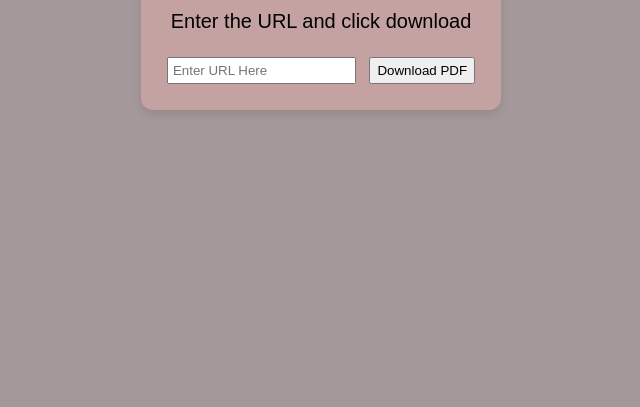
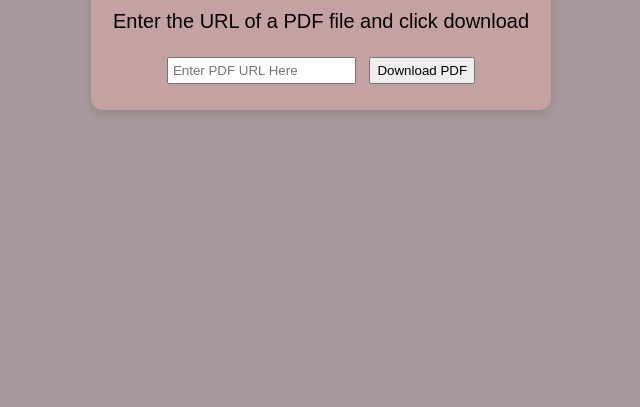
Before and after one commit to Aptarvirus/Free4U, a plain HTML site: page pdf.html in a window 1280 px wide. Shown: the part 393-800 px from the top of the page, without its empty margins (319-959 px from the left). Drawn offline with Linux system fonts and the light colour scheme.

Commit message:
Revise PDF downloader HTML structure and text
Updated the instruction text and placeholder for PDF URL input.

```diff
--- a/pdf.html
+++ b/pdf.html
@@ -9,8 +9,8 @@
 <body>
     <div class="container">
         <h2>PDF DOWNLOADER</h2>
-        <P>Enter the URL and click download</P>
-        <input type="text" id="pdfurl" placeholder="Enter URL Here">
+        <p>Enter the URL of a PDF file and click download</p>
+        <input type="text" id="pdfurl" placeholder="Enter PDF URL Here">
         <button id="pdf">Download PDF</button>
         <div id="msg"></div>
     </div>
```
